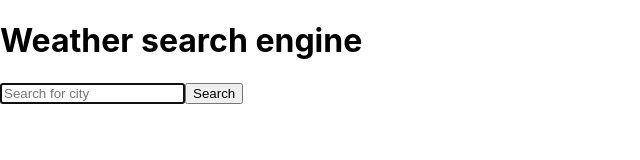
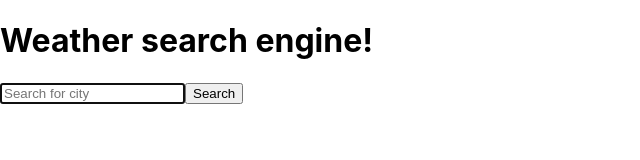
Before and after one commit to katcze91/weather-react, a React (Create React App) app: page / in a window 1280 px wide. Shown: the top 160 px of the page, without its empty margins (0-640 px from the left). Built offline with nearby package versions, Linux system fonts and the light colour scheme.

Commit message:
build deploy

```diff
--- a/src/index.js
+++ b/src/index.js
@@ -7,7 +7,7 @@ import reportWebVitals from './reportWebVitals';
 const root = ReactDOM.createRoot(document.getElementById('root'));
 root.render(
   <React.StrictMode>
-    <h1>Weather search engine</h1>
+    <h1>Weather search engine!</h1>
     <App />
   </React.StrictMode>
 );
```
